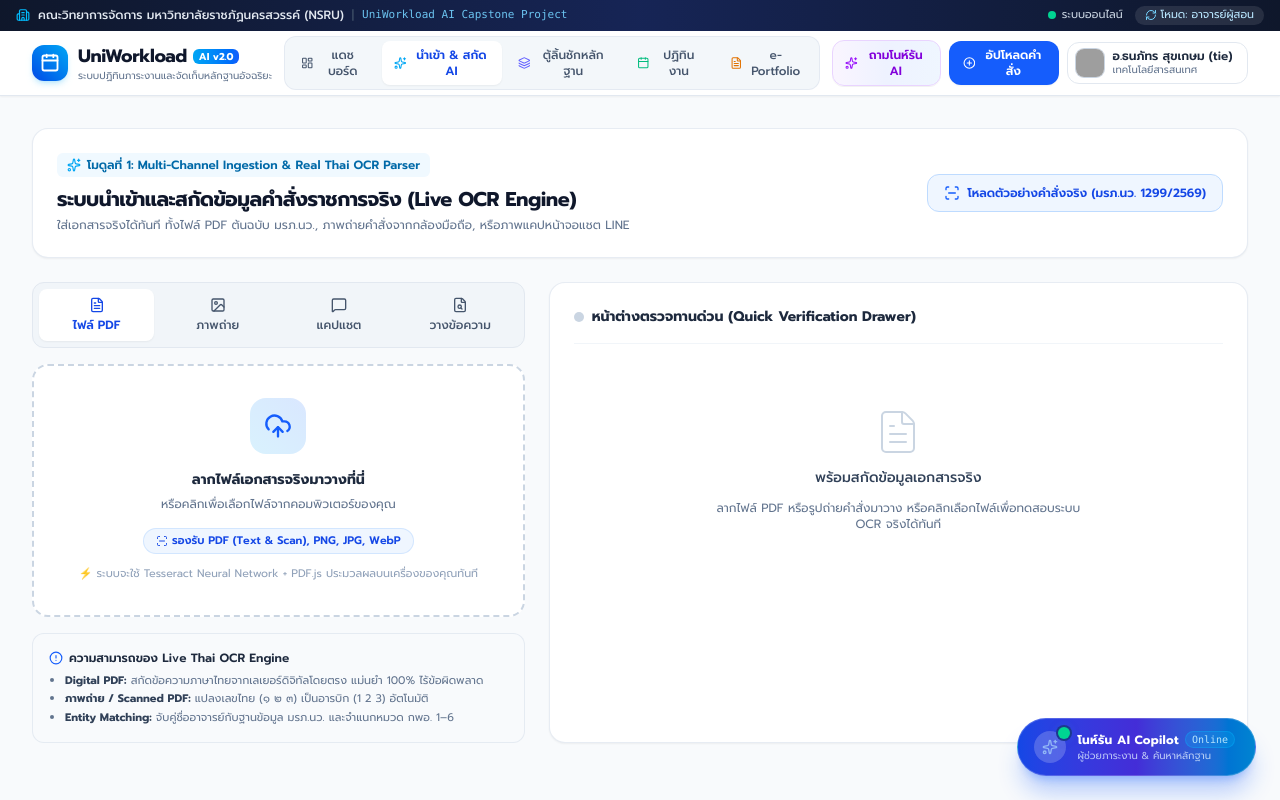
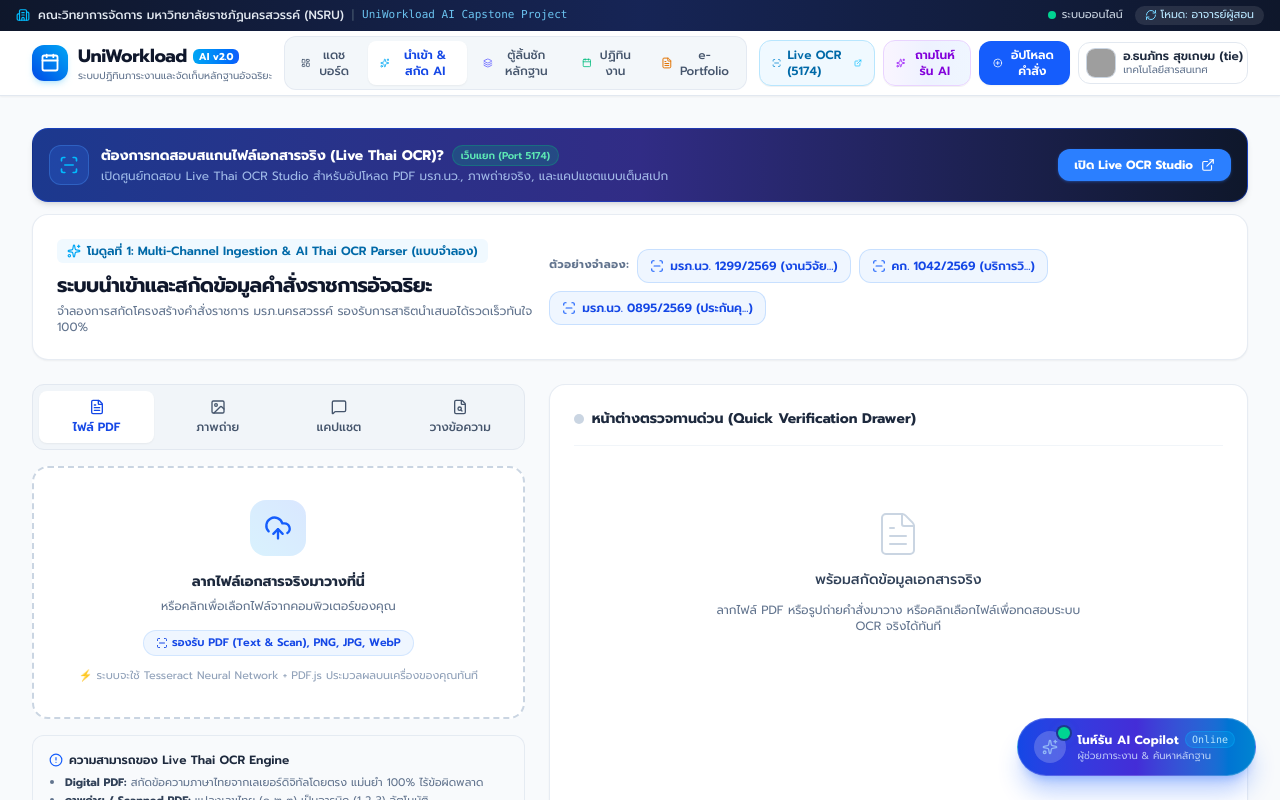
Before and after one commit to XianTin/uniworkload-ai, a React (Vite) app: page / in a window 1280 px wide. Both pictures are taken after a click on the button "นำเข้า & สกัด AI". Shown: the top 800 px of the page. Built offline with nearby package versions, Linux system fonts and the light colour scheme; grey boxes are pictures that could not be loaded.

Commit message:
feat: enhance simulation presets and add cross-links to Live OCR Studio

```diff
--- a/src/components/IngestionModule.jsx
+++ b/src/components/IngestionModule.jsx
@@ -329,30 +329,68 @@
         className="hidden"
       />
 
-      {/* Module Header */}
-      <div className="flex flex-col sm:flex-row sm:items-center justify-between gap-4 bg-white p-6 rounded-2xl border border-slate-200/80 shadow-xs">
+      {/* Module Header & Cross-Link Banner */}
+      <div className="space-y-3">
+        {/* Banner linking to Dedicated Real OCR Web */}
+        <div className="bg-gradient-to-r from-blue-900 via-indigo-900 to-slate-900 rounded-2xl p-4 text-white shadow-md flex flex-col md:flex-row md:items-center justify-between gap-3 border border-blue-700/50">
+          <div className="flex items-center gap-3">
+            <div className="w-10 h-10 rounded-xl bg-blue-500/20 border border-blue-400/30 flex items-center justify-center shrink-0 text-blue-300">
+              <ScanLine className="w-5 h-5 text-sky-400" />
+            </div>
+            <div>
+              <div className="flex items-center gap-2">
+                <span className="font-bold text-sm text-white">ต้องการทดสอบสแกนไฟล์เอกสารจริง (Live Thai OCR)?</span>
+                <span className="px-2 py-0.5 rounded-full bg-emerald-500/20 text-emerald-300 text-[10px] font-semibold border border-emerald-500/30">
+                  เว็บแยก (Port 5174)
+                </span>
+              </div>
+              <p className="text-xs text-blue-200/80 mt-0.5">
+                เปิดศูนย์ทดสอบ Live Thai OCR Studio สำหรับอัปโหลด PDF มรภ.นว., ภาพถ่ายจริง, และแคปแชตแบบเต็มสเปก
+              </p>
+            </div>
+          </div>
+          <a
+            href="http://localhost:5174"
+            target="_blank"
+            rel="noopener noreferrer"
+            className="inline-flex items-center justify-center gap-2 px-4 py-2 rounded-xl bg-blue-500 hover:bg-blue-400 text-white text-xs font-bold transition-all shadow-sm shadow-blue-500/30 shrink-0"
+          >
+            <span>เปิด Live OCR Studio</span>
+            <ExternalLink className="w-3.5 h-3.5" />
+          </a>
+        </div>
+
+        {/* Main Header */}
+        <div className="flex flex-col lg:flex-row lg:items-center justify-between gap-4 bg-white p-6 rounded-2xl border border-slate-200/80 shadow-xs">
           <div>
             <div className="inline-flex items-center gap-1.5 px-2.5 py-1 rounded-md bg-sky-50 text-sky-700 text-xs font-semibold mb-2">
               <Sparkles className="w-3.5 h-3.5 text-sky-500" />
-            <span>โมดูลที่ 1: Multi-Channel Ingestion & Real Thai OCR Parser</span>
+              <span>โมดูลที่ 1: Multi-Channel Ingestion & AI Thai OCR Parser (แบบจำลอง)</span>
             </div>
             <h2 className="text-xl font-bold text-slate-900 tracking-tight">
-            ระบบนำเข้าและสกัดข้อมูลคำสั่งราชการจริง (Live OCR Engine)
+              ระบบนำเข้าและสกัดข้อมูลคำสั่งราชการอัจฉริยะ
             </h2>
             <p className="text-xs text-slate-500 mt-1">
-            ใส่เอกสารจริงได้ทันที ทั้งไฟล์ PDF ต้นฉบับ มรภ.นว., ภาพถ่ายคำสั่งจากกล้องมือถือ, หรือภาพแคปหน้าจอแชต LINE
+              จำลองการสกัดโครงสร้างคำสั่งราชการ มรภ.นครสวรรค์ รองรับการสาธิตนำเสนอได้รวดเร็วทันใจ 100%
             </p>
           </div>
 
-        {/* Preset Sample Quick Button */}
+          {/* Preset Sample Quick Buttons */}
+          <div className="flex flex-wrap items-center gap-2">
+            <span className="text-[11px] font-bold text-slate-500 uppercase tracking-wider">ตัวอย่างจำลอง:</span>
+            {DEMO_RAW_ORDERS.map((demo, idx) => (
               <button
-          onClick={() => handleStartDemoScan(DEMO_RAW_ORDERS[0])}
+                key={demo.id}
+                onClick={() => handleStartDemoScan(demo)}
                 disabled={isScanning}
-          className="inline-flex items-center gap-2 px-4 py-2.5 rounded-xl bg-blue-50 text-blue-700 border border-blue-200 text-xs font-semibold hover:bg-blue-100 transition-colors cursor-pointer disabled:opacity-50 shrink-0"
+                className="inline-flex items-center gap-1.5 px-3 py-2 rounded-xl bg-blue-50 text-blue-700 border border-blue-200/80 text-xs font-semibold hover:bg-blue-100 transition-colors cursor-pointer disabled:opacity-50"
               >
-          <ScanLine className="w-4 h-4 text-blue-600" />
-          <span>โหลดตัวอย่างคำสั่งจริง (มรภ.นว. 1299/2569)</span>
+                <ScanLine className="w-3.5 h-3.5 text-blue-600" />
+                <span>{demo.parsedData.orderNumber} ({demo.parsedData.category.slice(0, 8)}...)</span>
               </button>
+            ))}
+          </div>
+        </div>
       </div>
 
       <div className="grid grid-cols-1 lg:grid-cols-12 gap-6">
--- a/src/components/Navbar.jsx
+++ b/src/components/Navbar.jsx
@@ -13,7 +13,9 @@
   Check,
   UserCheck,
   RefreshCw,
-  X
+  X,
+  ScanLine,
+  ExternalLink
 } from 'lucide-react';
 
 export default function Navbar({
@@ -166,6 +168,19 @@
 
           {/* Right Action Area - Clean & Well Grouped */}
           <div className="flex items-center gap-2">
+            {/* Live OCR Studio External Link */}
+            <a
+              href="http://localhost:5174"
+              target="_blank"
+              rel="noopener noreferrer"
+              className="hidden lg:flex items-center gap-1.5 px-3 py-1.5 rounded-xl text-xs font-semibold bg-sky-50 hover:bg-sky-100 text-sky-700 border border-sky-200 transition-all shadow-2xs"
+              title="เปิดศูนย์ทดสอบ Live Thai OCR Studio (Port 5174)"
+            >
+              <ScanLine className="w-3.5 h-3.5 text-sky-600" />
+              <span>Live OCR (5174)</span>
+              <ExternalLink className="w-3 h-3 text-sky-400" />
+            </a>
+
             {/* Nohran AI Copilot Button */}
             <button
               onClick={onOpenChatbot}
--- a/src/data/mockData.js
+++ b/src/data/mockData.js
@@ -371,7 +371,7 @@
   {
     id: "raw-ocr-1",
     filename: "คำสั่งแต่งตั้ง_โครงการวิจัยชุมชน_2569.pdf",
-    source: "PDF Official Document",
+    source: "PDF Official Document (คำสั่งวิจัย)",
     detectedConfidence: 98.4,
     detectedText: `คำสั่งมหาวิทยาลัยราชภัฏนครสวรรค์ ที่ 1299/2569
 เรื่อง แต่งตั้งคณะทำงานขับเคลื่อนโครงการยกระดับเศรษฐกิจชุมชนด้วยนวัตกรรมดิจิทัล
@@ -402,5 +402,72 @@
         { id: "fac-3", name: "อ.วรัญญา ประเสริฐสุข", roleInOrder: "คณะทำงานฝ่ายสื่อประชาสัมพันธ์ชุมชน" }
       ]
     }
+  },
+  {
+    id: "raw-ocr-2",
+    filename: "คำสั่งอบรมสัมมนา_AI_BigData_2569.pdf",
+    source: "PDF Scanned Document (คำสั่งบริการวิชาการ)",
+    detectedConfidence: 97.2,
+    detectedText: `คำสั่งคณะวิทยาศาสตร์และเทคโนโลยี ที่ 1042/2569
+เรื่อง แต่งตั้งคณะทำงานจัดโครงการอบรมเชิงปฏิบัติการ Generative AI และ Data Analytics สำหรับครูและบุคลากรทางการศึกษา
+
+เพื่อให้การจัดโครงการดำเนินไปด้วยความเรียบร้อยและบรรลุวัตถุประสงค์...
+กำหนดจัดขึ้นในวันที่ 18 กันยายน 2569 เวลา 08.30 - 16.30 น.
+ณ ห้องปฏิบัติการคอมพิวเตอร์ 14102 ชั้น 4 อาคาร 14
+
+จึงแต่งตั้งบุคลากรดังต่อไปนี้:
+1. อ.ธนภัทร สุขเกษม — วิทยากรหลักและผู้ดูแลระบบปฏิบัติการ
+2. ผศ.ดร.สมชาย ใจดี — ที่ปรึกษาโครงการ
+3. อ.วรัญญา ประเสริฐสุข — ผู้ช่วยวิทยากรและประสานงาน
+
+สั่ง ณ วันที่ 25 สิงหาคม พ.ศ. 2569`,
+    parsedData: {
+      orderNumber: "คก. 1042/2569",
+      title: "แต่งตั้งคณะทำงานจัดโครงการอบรมเชิงปฏิบัติการ Generative AI และ Data Analytics สำหรับครูและบุคลากรทางการศึกษา",
+      signDate: "2026-08-25",
+      eventDate: "2026-09-18",
+      eventTime: "08:30 - 16:30 น.",
+      location: "ห้องปฏิบัติการคอมพิวเตอร์ 14102 ชั้น 4 อาคาร 14",
+      category: "บริการวิชาการแก่สังคม",
+      categoryCode: "service",
+      categoryColor: "emerald",
+      facultyAssigned: [
+        { id: "fac-1", name: "อ.ธนภัทร สุขเกษม (tie)", roleInOrder: "วิทยากรหลักและผู้ดูแลระบบปฏิบัติการ" },
+        { id: "fac-2", name: "ผศ.ดร.สมชาย ใจดี", roleInOrder: "ที่ปรึกษาโครงการ" },
+        { id: "fac-3", name: "อ.วรัญญา ประเสริฐสุข", roleInOrder: "ผู้ช่วยวิทยากรและประสานงาน" }
+      ]
+    }
+  },
+  {
+    id: "raw-ocr-3",
+    filename: "คำสั่งตรวจประกันคุณภาพ_2569.jpg",
+    source: "Mobile Camera Photo (คำสั่งประกันคุณภาพ)",
+    detectedConfidence: 96.0,
+    detectedText: `คำสั่งมหาวิทยาลัยราชภัฏนครสวรรค์ ที่ 0895/2569
+เรื่อง แต่งตั้งคณะกรรมการตรวจประเมินคุณภาพการศึกษาภายใน ระดับหลักสูตร ประจำปีการศึกษา 2568
+
+กำหนดการตรวจประเมินในวันที่ 8 กันยายน 2569 เวลา 09.00 - 16.30 น.
+ณ ห้องประชุมราชพฤกษ์ ชั้น 2 สำนักงานอธิการบดี
+
+แต่งตั้ง:
+1. ผศ.ดร.สมชาย ใจดี — ประธานกรรมการตรวจประเมิน
+2. อ.ธนภัทร สุขเกษม — กรรมการและเลขานุการ
+
+สั่ง ณ วันที่ 20 สิงหาคม พ.ศ. 2569`,
+    parsedData: {
+      orderNumber: "มรภ.นว. 0895/2569",
+      title: "แต่งตั้งคณะกรรมการตรวจประเมินคุณภาพการศึกษาภายใน ระดับหลักสูตร ประจำปีการศึกษา 2568",
+      signDate: "2026-08-20",
+      eventDate: "2026-09-08",
+      eventTime: "09:00 - 16:30 น.",
+      location: "ห้องประชุมราชพฤกษ์ ชั้น 2 สำนักงานอธิการบดี",
+      category: "ประกันคุณภาพการศึกษา",
+      categoryCode: "qa",
+      categoryColor: "purple",
+      facultyAssigned: [
+        { id: "fac-2", name: "ผศ.ดร.สมชาย ใจดี", roleInOrder: "ประธานกรรมการตรวจประเมิน" },
+        { id: "fac-1", name: "อ.ธนภัทร สุขเกษม (tie)", roleInOrder: "กรรมการและเลขานุการ" }
+      ]
+    }
   }
 ];
```
Lines whose indentation alone changed are shown as unchanged.
